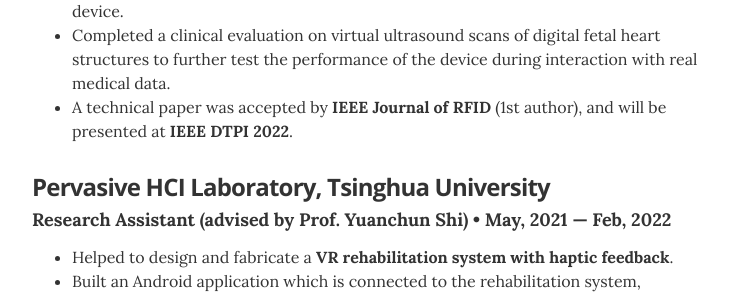
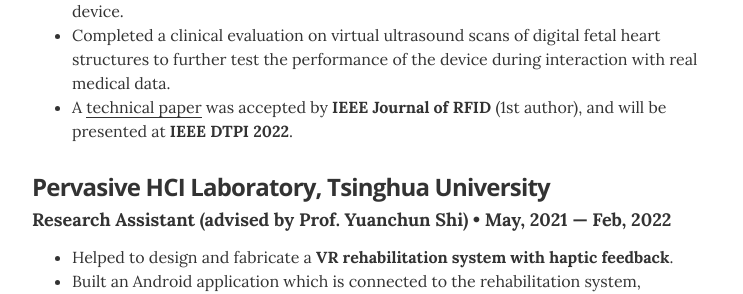
Before and after one commit to Syldavian/Syldavian.github.io, a Jekyll site: the page built from index.html, in a window 1280 px wide and 900 px high, scrolled down 1334 px. Shown: the part 163-457 px from the top of the window, without its empty margins (268-1011 px from the left). Built offline with Jekyll 4.4.1, drawn with Linux system fonts in a browser that asks for light colours.

Commit message:
Add hyperlinks cont.

```diff
--- a/_data/experience.yml
+++ b/_data/experience.yml
@@ -9,7 +9,7 @@
 - company: Institute of Automation, Chinese Academy of Sciences
   position: Project Lead and Research Assistant (advised by Prof. Shuangyi Wang)
   duration:  Jan, 2022 &mdash; Jul, 2022
-  summary: <ul class="resume-item-list"><li>Proposed a low-cost and intuitive <b>interaction device for virtual ultrasound examination</b> to work with virtual medical images generated by digitization methods.</li><li>Designed and conducted user studies on simple tasks to test the feasibility of the device.</li><li>Completed a clinical evaluation on virtual ultrasound scans of digital fetal heart structures to further test the performance of the device during interaction with real medical data.</li><li>A technical paper was accepted by <b>IEEE Journal of RFID</b> (1st author), and will be presented at <b>IEEE DTPI 2022</b>. </li></ul>
+  summary: <ul class="resume-item-list"><li>Proposed a low-cost and intuitive <b>interaction device for virtual ultrasound examination</b> to work with virtual medical images generated by digitization methods.</li><li>Designed and conducted user studies on simple tasks to test the feasibility of the device.</li><li>Completed a clinical evaluation on virtual ultrasound scans of digital fetal heart structures to further test the performance of the device during interaction with real medical data.</li><li>A <a href="https://ieeexplore.ieee.org/abstract/document/9881585/" itemprop="url">technical paper</a> was accepted by <b>IEEE Journal of RFID</b> (1st author), and will be presented at <b>IEEE DTPI 2022</b>. </li></ul>
 
 
 # Communications Coordinator
```
